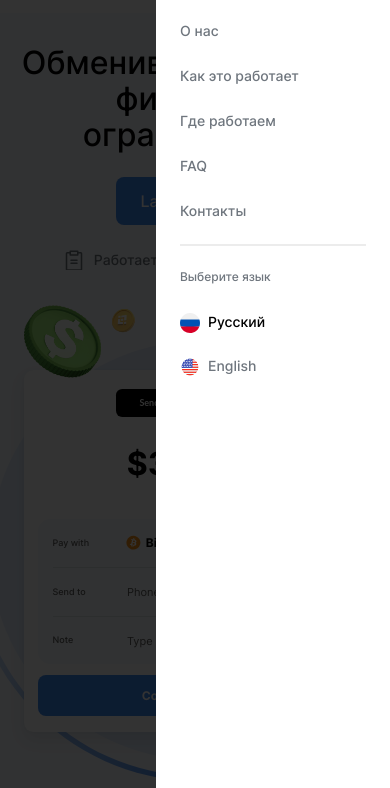
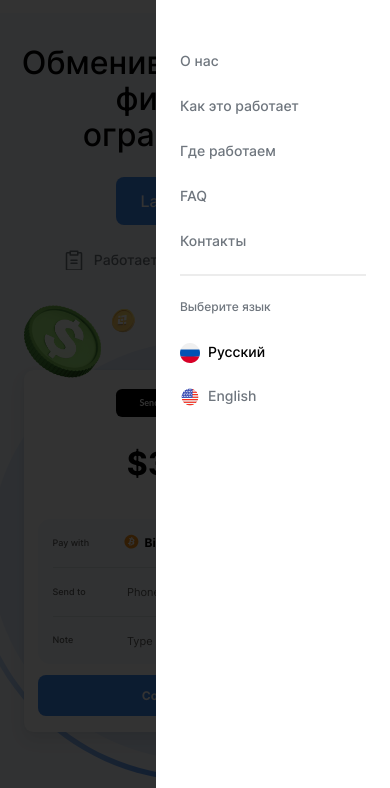
Before and after one commit to JaroFTD/Depo, a plain HTML site: page index.html in a window 390 px wide. Both pictures are taken after a click on the element 366 px from the left and 34 px from the top of the page. Shown: the part 55-843 px from the top of the page. Drawn offline with Linux system fonts and the light colour scheme.

Commit message:
Add files via upload

```diff
--- a/css/style.css
+++ b/css/style.css
@@ -231,7 +231,6 @@ body.lock {
   -webkit-transition: 0.3s;
   transition: 0.3s;
   text-align: center;
-  white-space: nowrap;
 }
 @media (any-hover: hover) {
   .btn:hover {
@@ -561,14 +560,35 @@ body.lock {
     right: -100%;
     top: 0;
     background-color: #fff;
-    padding: 70px 24px 0px 24px;
+    padding: 100px 24px 0px 24px;
     overflow: auto;
     z-index: 2;
     -webkit-transition: 0.4s;
     transition: 0.4s;
     z-index: 50;
   }
+  .menu__body::after {
+    content: "";
+    position: fixed;
+    width: 60%;
+    height: 88px;
+    right: -100%;
+    top: 0;
+    -webkit-transition: 0.4s;
+    transition: 0.4s;
+    background-color: #fff;
+  }
+}
+@media (max-width: 991.98px) and (max-width: 479.98px) {
+  .menu__body::after {
+    height: 68px;
+  }
+}
+@media (max-width: 991.98px) {
   .menu__body.active {
+    right: 0px;
+  }
+  .menu__body.active::after {
     right: 0px;
   }
 }
@@ -683,6 +703,9 @@ body.lock {
   .right-header__lang-desktop {
     display: none;
   }
+}
+.right-header__btn {
+  white-space: nowrap;
 }
 @media (max-width: 991.98px) {
   .right-header__btn:not(:last-child) {
@@ -1344,6 +1367,11 @@ body.lock {
     padding: 8px 6.5px 4px;
   }
 }
+.body-tabs__form {
+  position: relative;
+  z-index: 2;
+}
+
 .form-tabs {
   text-align: center;
   position: relative;
@@ -1395,6 +1423,8 @@ body.lock {
 }
 .form-tabs__box {
   position: relative;
+  padding: 25px;
+  padding-left: 0;
   width: 100%;
   margin-left: 15px;
 }
@@ -1418,10 +1448,15 @@ body.lock {
   -webkit-transform: rotate(-180deg) translateY(50%);
           transform: rotate(-180deg) translateY(50%);
 }
+@media (max-width: 1300px) {
+  .form-tabs__box {
+    padding: 17px 25px 17px 0;
+  }
+}
 .form-tabs__title {
   position: relative;
-  padding: 25px;
   margin-right: 7px;
+  padding-left: 25px;
   color: #000000;
   font-weight: 700;
   font-size: 12px;
@@ -1443,13 +1478,18 @@ body.lock {
   transition: transform 0.3s ease 0s, -webkit-transform 0.3s ease 0s;
   background: url("../img/main-block/icons/arrow-form.svg") no-repeat;
 }
+.form-tabs__title.form-tabs__item-bitcoin::after {
+  top: -2px;
+}
+.form-tabs__title.form-tabs__item-checkcoin::after {
+  top: -2px;
+}
+.form-tabs__title.form-tabs__item-ethereum::after {
+  top: -2px;
+}
 @media (max-width: 1300px) {
   .form-tabs__title {
     margin-right: 0px;
-    padding: 17px 25px 17px 25px;
-  }
-  .form-tabs__title.form-tabs__item-bitcoin::after, .form-tabs__title.form-tabs__item-checkcoin::after, .form-tabs__title.form-tabs__item-ethereum::after {
-    top: 16px;
   }
 }
 .form-tabs__list {
@@ -1460,6 +1500,7 @@ body.lock {
   pointer-events: none;
   position: absolute;
   left: 0;
+  top: 45px;
   background-color: #fff;
   width: 100%;
   height: 121px;
@@ -1516,6 +1557,8 @@ body.lock {
   background: url("../img/main-block/icons/eth.svg") 0px 0px/cover no-repeat;
 }
 .form-tabs__btn {
+  position: relative;
+  z-index: 2;
   font-family: "Inter";
 }
 @media (max-width: 630px) {
@@ -1791,9 +1834,6 @@ body.lock {
   font-size: 24px;
   line-height: 133.333333%; /* 32px/24px */
   color: #000;
-  -webkit-box-flex: 1;
-      -ms-flex: 1 1 auto;
-          flex: 1 1 auto;
 }
 @media (max-width: 570px) {
   .howitworks__label {
```
